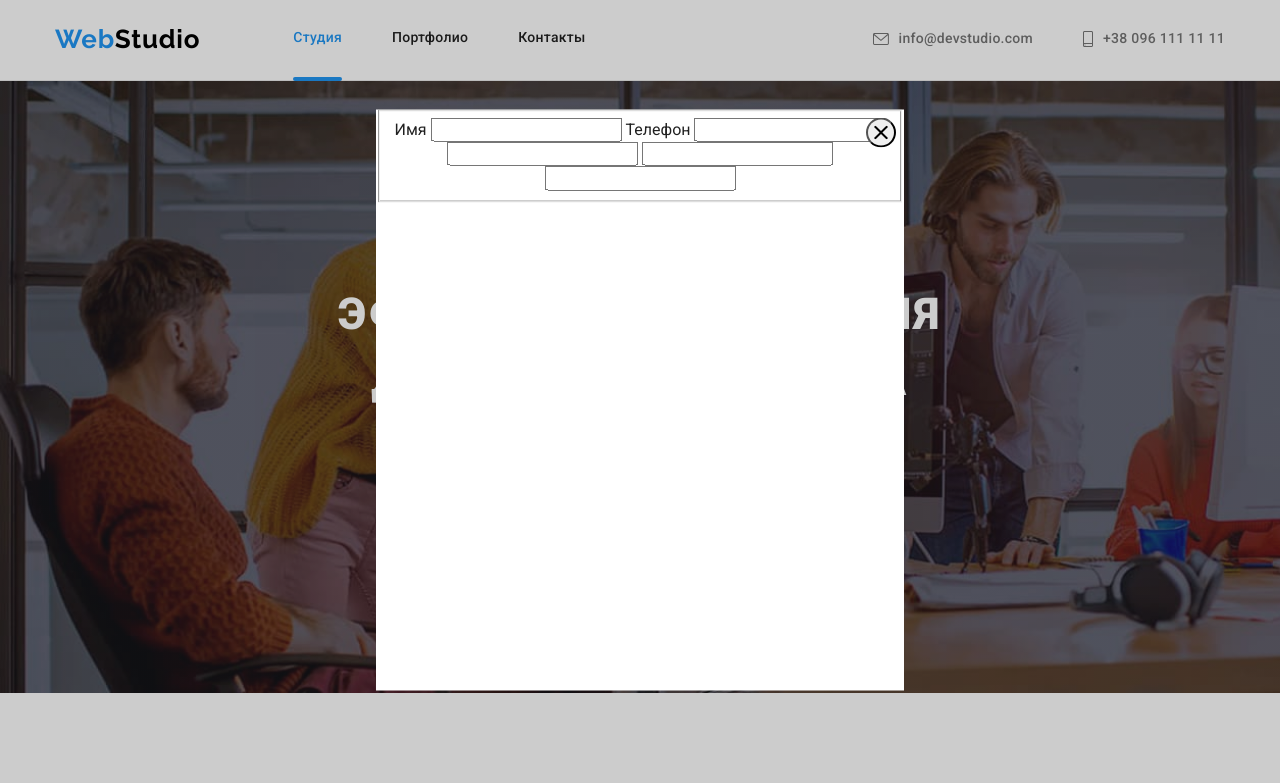
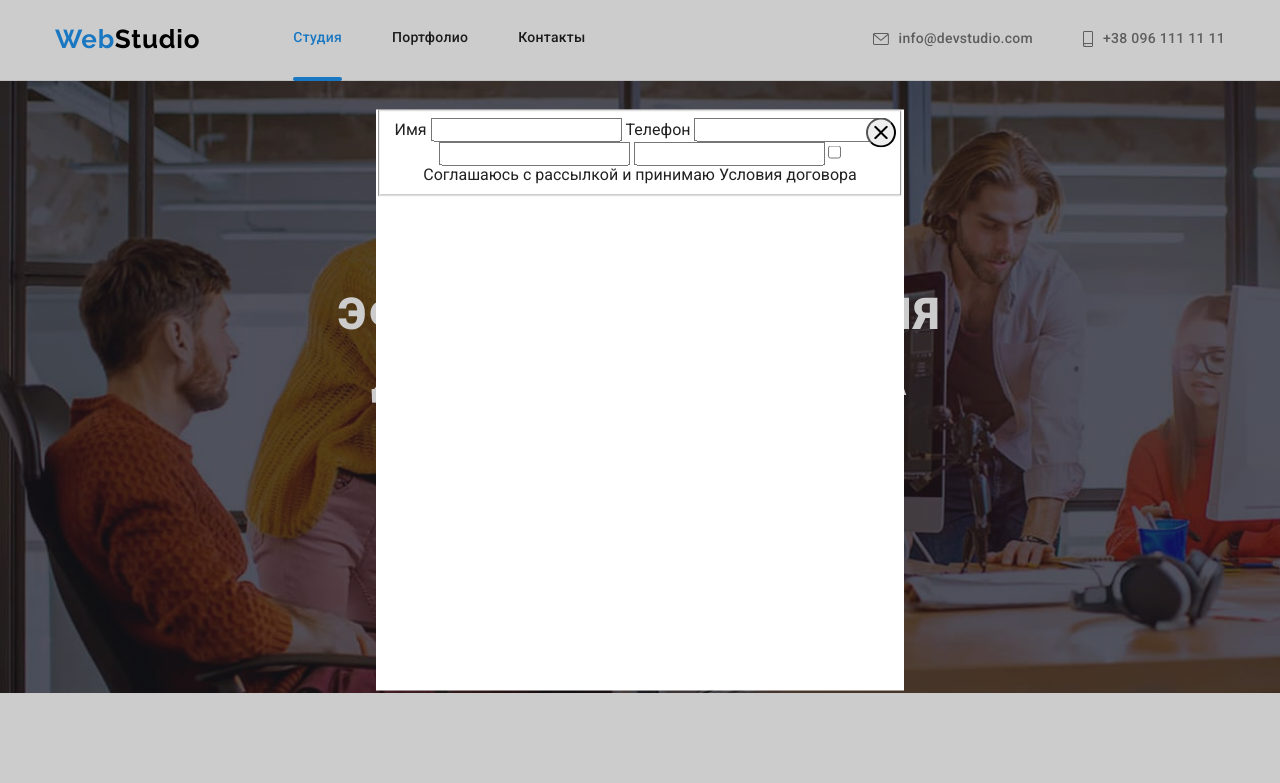
Before and after one commit to Dark-ManX/goit-markup-hw-06, a plain HTML site: page index.html in a window 1280 px wide. Both pictures are taken after a click on the button "Заказать услугу". Shown: the top 783 px of the page. Drawn offline with nearby package versions, Linux system fonts and the light colour scheme.

Commit message:
Update index.html

```diff
--- a/index.html
+++ b/index.html
@@ -77,14 +77,18 @@
                         <fieldset>
                             <label for="name">Имя</label>
                             <input type="text" id="name">
-                            <label for="">Телефон</label>
-                            <input type="text">
-                            <label for=""></label>
-                            <input type="text">
-                            <label for=""></label>
-                            <input type="text">
-                            <label for=""></label>
-                            <input type="text">
+
+                            <label for="tel">Телефон</label>
+                            <input type="tel" id="tel">
+
+                            <label for="email"></label>
+                            <input type="email" id="email">
+
+                            <label for="comment"></label>
+                            <input type="text" id="comment">
+
+                            <input type="checkbox" id="agreement">
+                            <label for="agreement">Соглашаюсь с рассылкой и принимаю Условия договора</label>
                         </fieldset>
                     </div>
                 </div>
```
